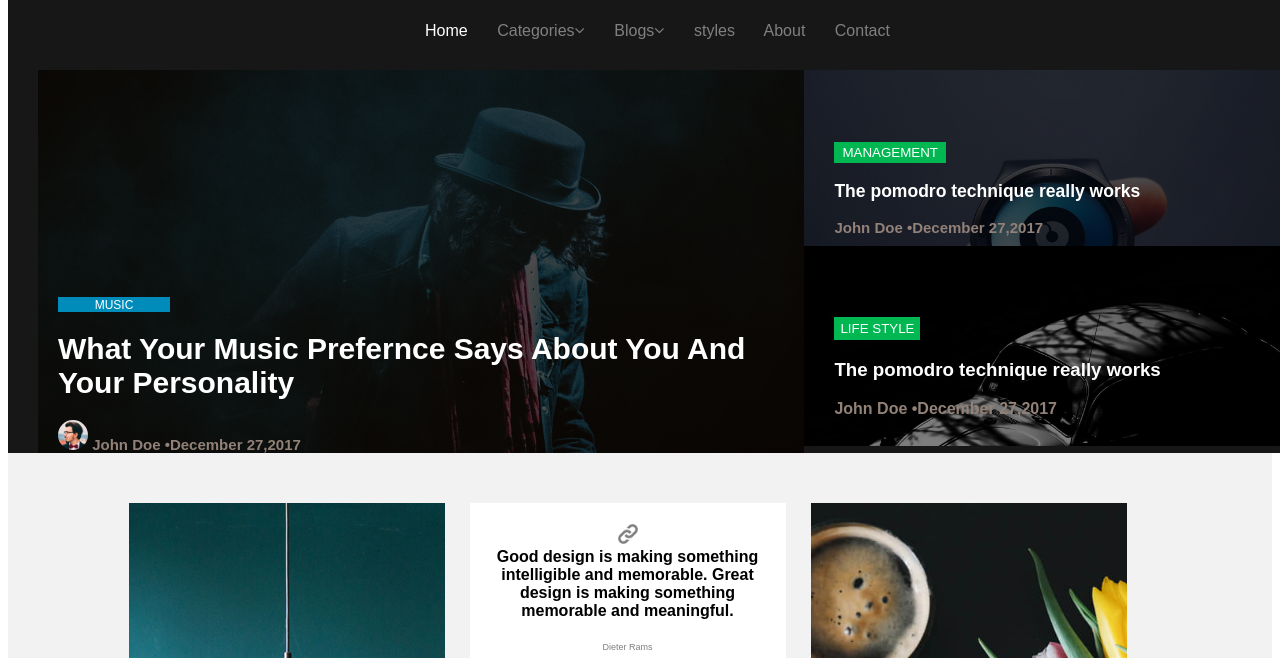
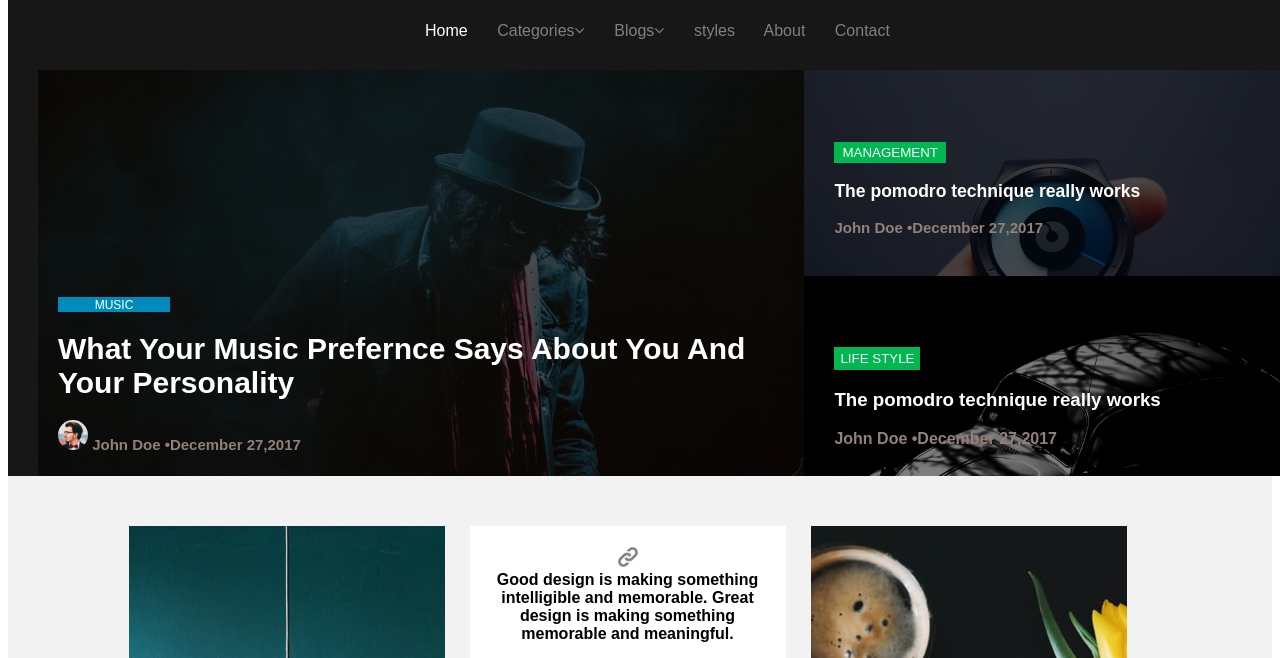
Before and after one commit to bandarub/Assignment5, a plain HTML site: page index.html in a window 1280 px wide. Shown: the part 121-779 px from the top of the page. Drawn offline with Linux system fonts and the light colour scheme.

Commit message:
Update styles.css

```diff
--- a/styles.css
+++ b/styles.css
@@ -155,7 +155,7 @@ body{
     text-align: left;
     font-size:15px;
     padding-top: 72px;
-    padding-bottom: 10px;
+    padding-bottom: 40px;
 
 }
 .image-right1 #management{
```
